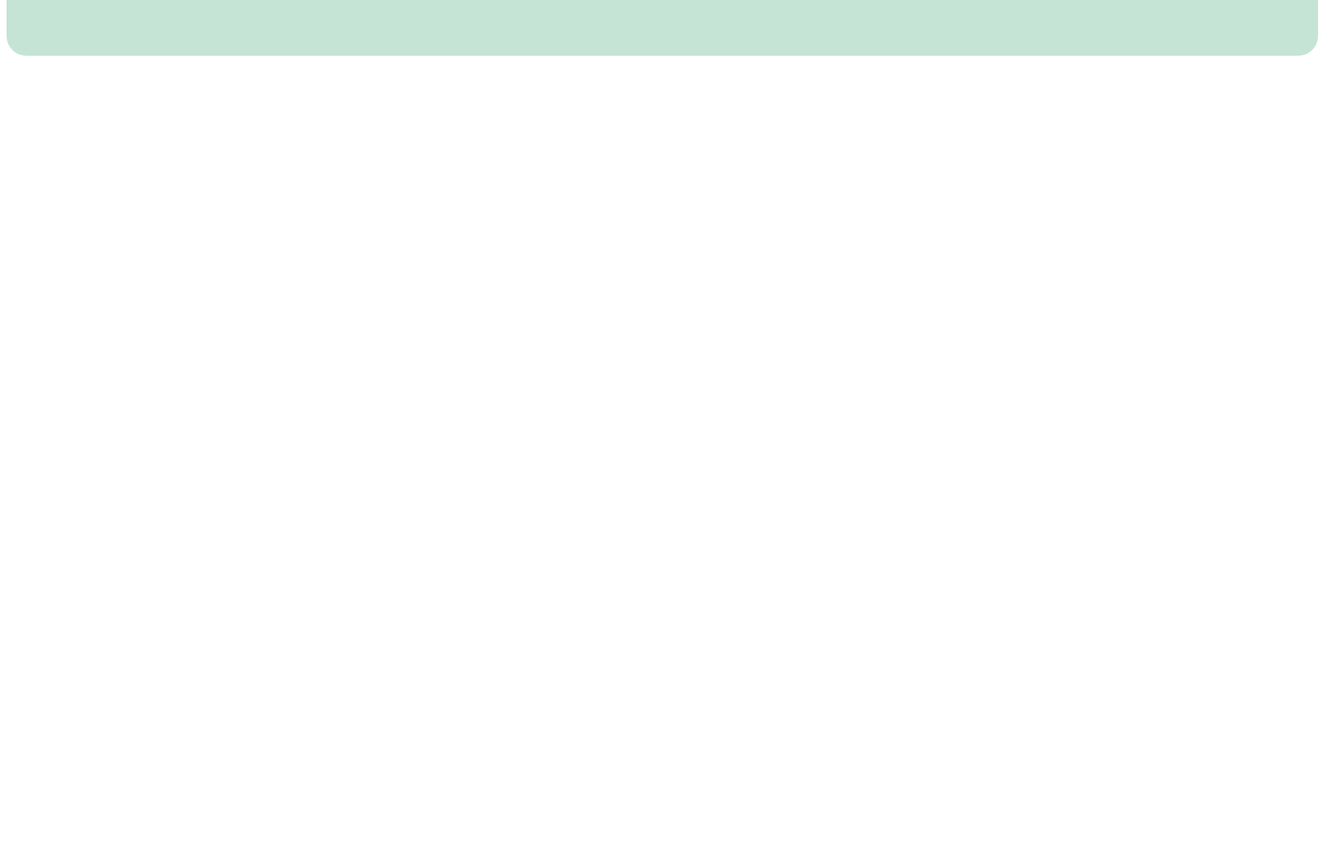
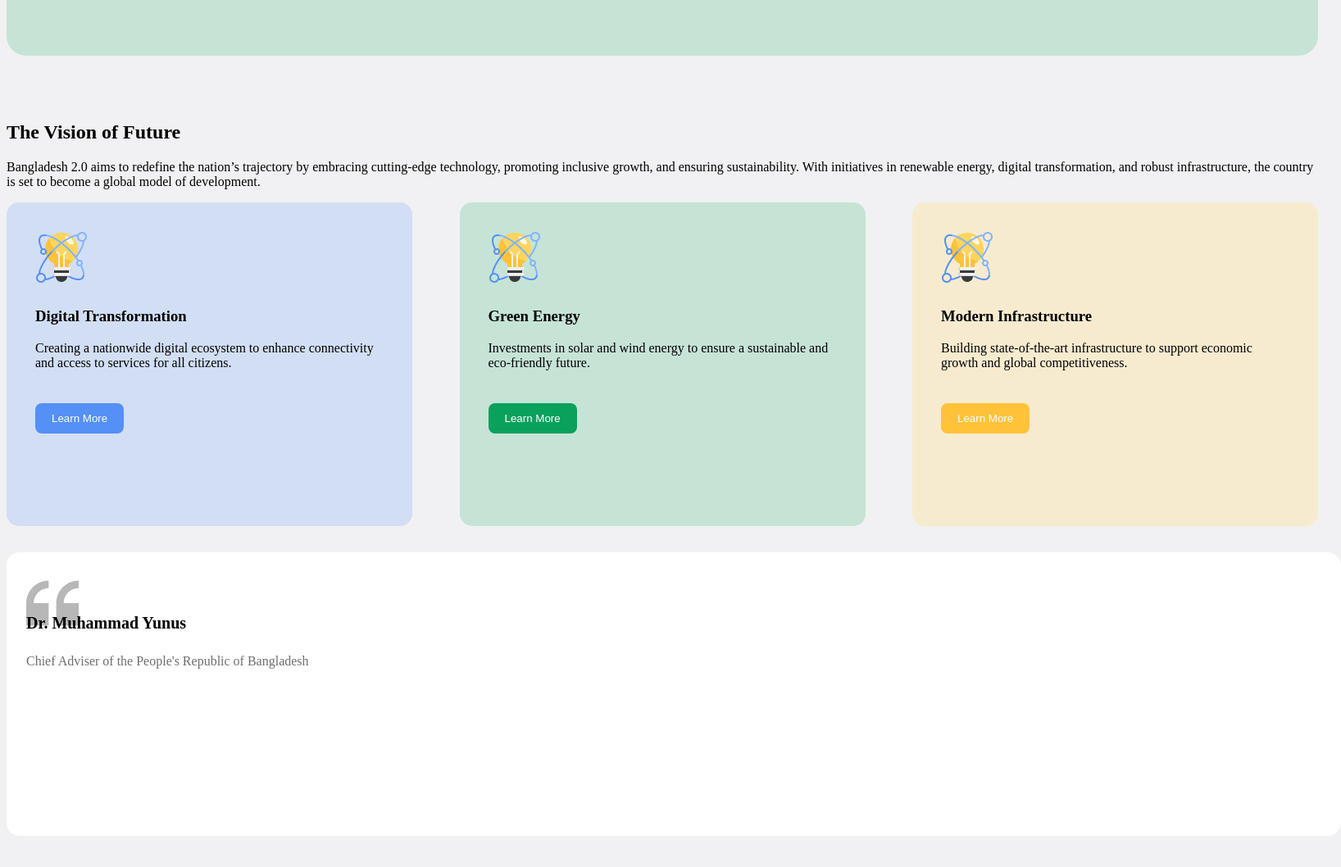
Before and after one commit to nipaayasha05/assignment01, a plain HTML site: page index.html in a window 1280 px wide. Shown: the part 500-1558 px from the top of the page at 82% size, 1636 px wide, since content can reach past the window. Before the commit the page ends 800 px from the top, so only its background shows below. Drawn offline with Linux system fonts and the light colour scheme.

Commit message:
added section

```diff
--- a/index.html
+++ b/index.html
@@ -27,8 +27,47 @@
 
         </section>
 
+
     </header>
     <main>
+
+        <section class="the-vision">
+            <h2>The Vision of Future</h2>
+            <p class="paragraph">Bangladesh 2.0 aims to redefine the nation’s trajectory by embracing cutting-edge technology, promoting inclusive growth, and ensuring sustainability. With initiatives in renewable energy, digital transformation, and robust infrastructure, the country is set to become a global model of development.</p>
+            <div class="vision">
+                <div class="box1">
+                    <img src="assets/card-icon.png" alt="">
+                    <h3 class="box-tittle">Digital Transformation</h3>
+                    <p class="paragraph" class="paragraph">Creating a nationwide digital ecosystem to enhance connectivity and access to services for all citizens.</p>
+                    <button class="btn1">Learn More</button>
+
+                </div>
+
+                <div class="box2">
+                    <img src="assets/card-icon.png" alt="">
+                    <h3 class="box-tittle">Green Energy</h3>
+                    <p class="paragraph">Investments in solar and wind energy to ensure a sustainable and eco-friendly future.</p>
+                    <button class="btn2">Learn More</button>
+
+
+                </div>
+                <div class="box3">
+                    <img src="assets/card-icon.png" alt="">
+                    <h3 class="box-tittle">Modern Infrastructure</h3>
+                    <p class="paragraph">Building state-of-the-art infrastructure to support economic growth and global competitiveness.</p>
+                    <button class="btn3">Learn More</button>
+
+
+                </div>
+            </div>
+
+        </section>
+        <section class="chief-adviser">
+            <p></p>
+            <h4 class="adviser-tittle">Dr. Muhammad Yunus</h4>
+            <p class="adviser-description">Chief Adviser of the People's Republic of Bangladesh</p>
+
+        </section>
 
     </main>
     <footer>
--- a/styles/style.css
+++ b/styles/style.css
@@ -29,6 +29,7 @@
     justify-content: space-around   ;
     align-items: center;
     gap: 50px;
+    margin-bottom: 80px;
 
 
 }
@@ -36,3 +37,119 @@
     font-weight: bold;
     font-size: 56px;
 }
+.paragraph{
+    font-weight: regular;
+    font-size: 16px;
+
+}
+.the-vision{
+    margin:  0 auto;
+    width: 1600px;
+}
+
+.box1{
+    width: 425px;
+    height: 325px;
+    background-color: rgba(84, 144, 245, 0.2);
+    padding: 35px;
+    border-radius: 15px;
+
+
+}
+.box2{
+    width: 425px;
+    height: 325px;
+    background-color:  rgba(198, 228, 214, 1);
+    padding: 35px;
+    border-radius: 15px;
+
+}
+.box3{
+    width: 425px;
+    height: 325px;
+    background-color:  rgba(247, 235, 207, 1);
+    padding: 35px ;
+    border-radius: 15px;
+
+
+}
+.btn1{
+    background-color: rgba(84, 144, 245, 1);
+    color: white;
+    border-radius: 8px;
+    border: none;
+    padding: 11px 20px;
+    margin-top: 24px;
+    cursor: pointer;
+}
+.btn2{
+    background-color: rgba(9, 161, 92, 1) ;
+    color: white;
+    border-radius: 8px;
+    border: none;
+    padding: 11px 20px;
+    margin-top: 24px;
+    cursor: pointer;
+}
+
+.btn3{
+    background-color: rgba(255, 194, 57, 1) ;
+    color: white;
+    border-radius: 8px;
+    border: none;
+    padding: 11px 20px;
+    margin-top: 24px;
+    cursor: pointer;
+}
+
+.vision{
+    display: flex;
+    gap: 30px;
+    justify-content: space-between;
+    margin-bottom: 32px;
+    width: 1600px;
+
+
+}
+.box-tittle{
+    margin-top: 25px;
+}
+.btn1:hover{
+    background-color:rgba(61, 112, 201);
+}
+
+.btn2:hover{
+    background-color: rgb(19, 117, 73);
+}
+
+.btn3:hover{
+    background-color:  rgb(163, 126, 38);
+}
+
+.adviser-tittle{
+    font-weight: semibold;
+    font-size: 20px;
+}
+.adviser-description{
+    font-weight: regular;
+    font-size: 16px;
+    color: rgba(14, 14, 14, 0.6);
+}
+.chief-adviser{
+    width: 1580px;
+    height: 250px;
+    background-color: white;
+    margin: 0 auto;
+    background-image: url(../assets/quote-bg.png);
+    background-repeat:no-repeat ;
+    padding:48px 24px ;
+    margin-bottom: 80px;
+    border-radius: 16px;
+    background-position:24px 30px ;
+
+
+}
+
+body{
+    background-color:rgba(241, 241, 243, 1);
+}
```
